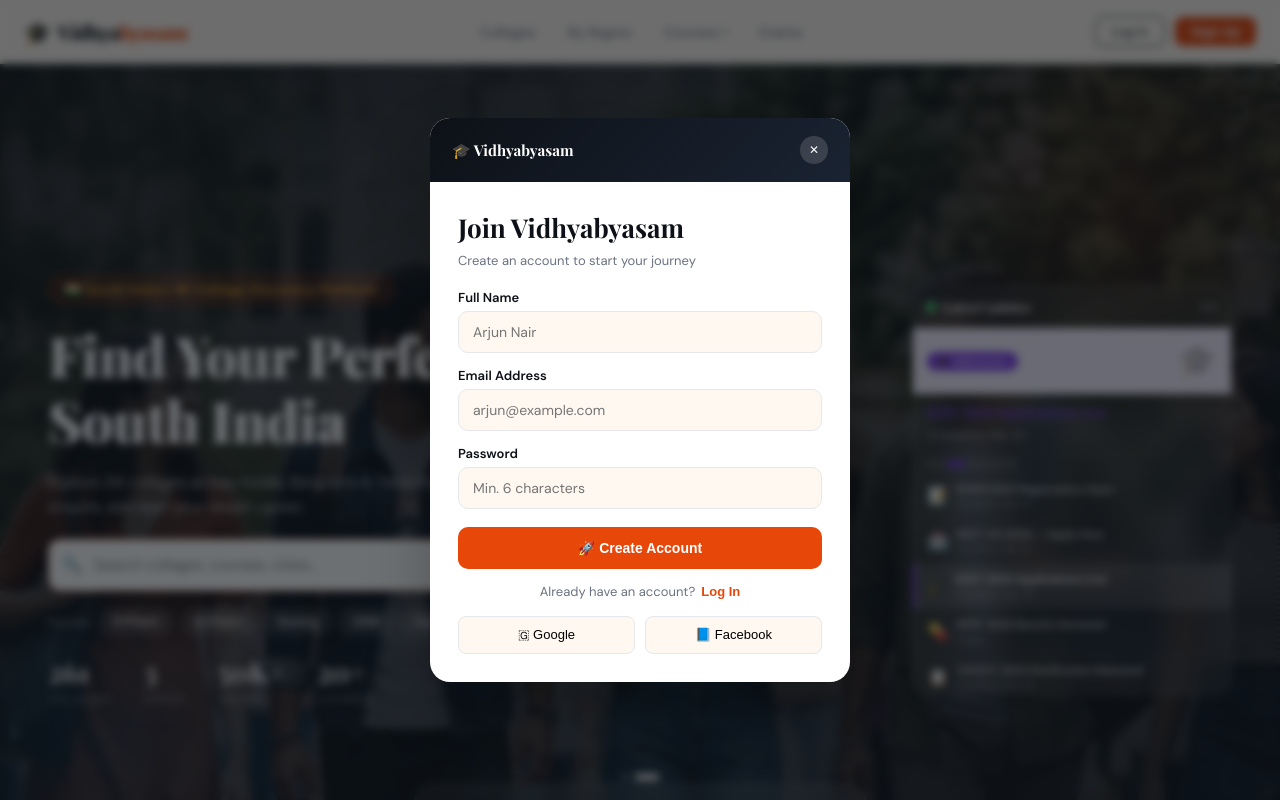
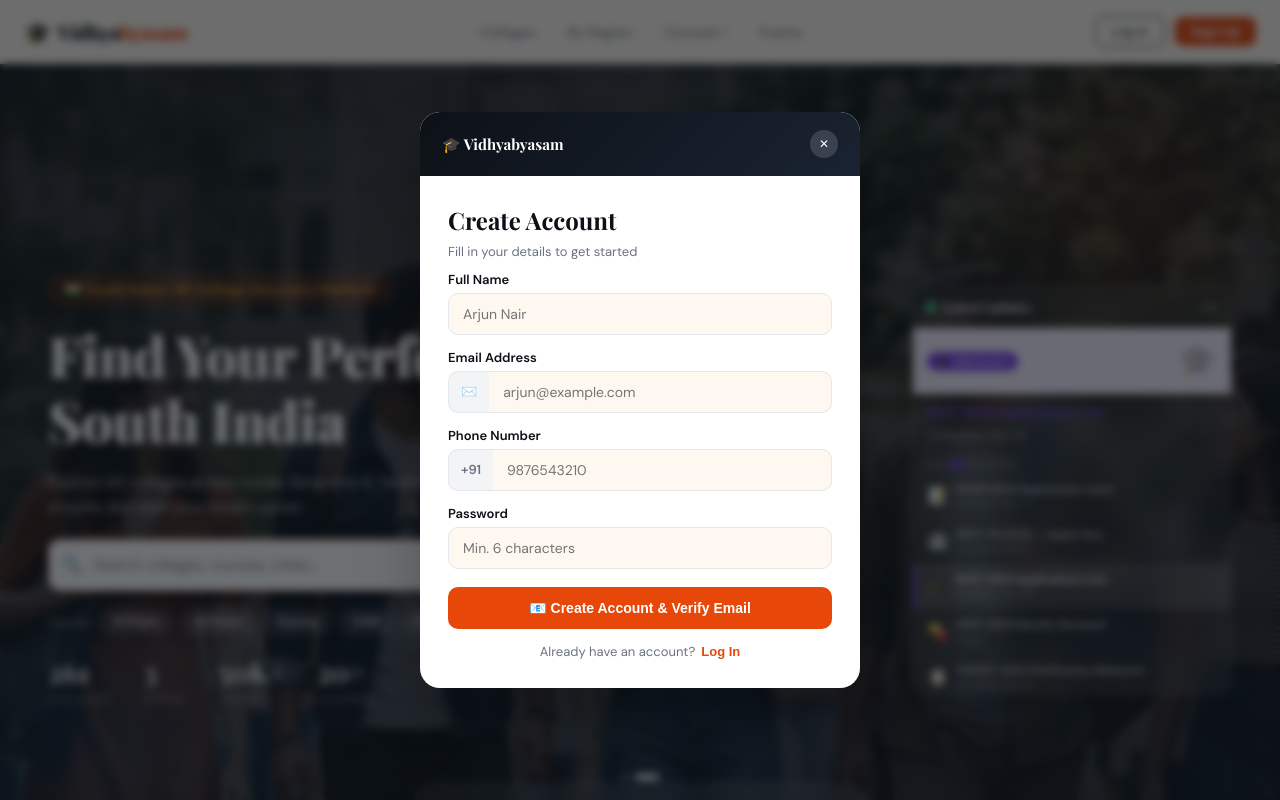
Before and after one commit to Dinoy77/vidhyabyasam, a React (Vite) app: page / in a window 1280 px wide. Both pictures are taken after a click on the button "Sign Up". Shown: the top 800 px of the page. Built offline with nearby package versions, Linux system fonts and the light colour scheme.

Commit message:
feat: email verification signup using Firebase

```diff
--- a/package.json
+++ b/package.json
@@ -12,10 +12,11 @@
     "preview": "vite preview"
   },
   "dependencies": {
+    "firebase": "^12.13.0",
+    "lucide-react": "^0.383.0",
     "react": "^18.2.0",
     "react-dom": "^18.2.0",
-    "react-router-dom": "^6.22.0",
-    "lucide-react": "^0.383.0"
+    "react-router-dom": "^6.22.0"
   },
   "devDependencies": {
     "@types/react": "^18.2.43",
--- a/src/components/AuthModal.jsx
+++ b/src/components/AuthModal.jsx
@@ -1,125 +1,262 @@
-import React, { useState } from 'react';
+import React, { useState, useEffect } from 'react';
 import { useAuth } from '../context/AuthContext';
 
 export default function AuthModal({ mode, onClose, onSwitch }) {
-  const { login, signup } = useAuth();
-  const [form, setForm] = useState({ name: '', email: '', password: '' });
+  const { login, initiateSignup, checkEmailVerified, resendEmailVerification } = useAuth();
+
+  const [step, setStep] = useState('form');
+  const [form, setForm] = useState({ name: '', email: '', phone: '', password: '' });
   const [error, setError] = useState('');
+  const [success, setSuccess] = useState('');
   const [loading, setLoading] = useState(false);
+  const [resendTimer, setResendTimer] = useState(0);
+  const [checking, setChecking] = useState(false);
 
-  const handleSubmit = async (e) => {
+  const isLogin = mode === 'login';
+
+  useEffect(() => {
+    if (resendTimer > 0) {
+      const t = setTimeout(() => setResendTimer(r => r - 1), 1000);
+      return () => clearTimeout(t);
+    }
+  }, [resendTimer]);
+
+  // Auto check every 3 seconds if email is verified
+  useEffect(() => {
+    if (step !== 'verify') return;
+    const interval = setInterval(async () => {
+      const result = await checkEmailVerified();
+      if (result.success) {
+        clearInterval(interval);
+        onClose();
+      }
+    }, 3000);
+    return () => clearInterval(interval);
+  }, [step]);
+
+  const handleLoginSubmit = async (e) => {
     e.preventDefault();
     setError('');
     setLoading(true);
-    await new Promise(r => setTimeout(r, 600));
-    const result = mode === 'login'
-      ? login(form.email, form.password)
-      : signup(form.name, form.email, form.password);
+    const result = await login(form.email, form.password);
     setLoading(false);
     if (result.success) onClose();
     else setError(result.message);
   };
 
-  const isLogin = mode === 'login';
+  const handleSignupSubmit = async (e) => {
+    e.preventDefault();
+    setError('');
+    setLoading(true);
+    const result = await initiateSignup(form.name, form.email, form.phone, form.password);
+    setLoading(false);
+    if (result.success) {
+      setStep('verify');
+      setResendTimer(60);
+    } else {
+      setError(result.message);
+    }
+  };
+
+  const handleManualCheck = async () => {
+    setChecking(true);
+    setError('');
+    const result = await checkEmailVerified();
+    setChecking(false);
+    if (result.success) {
+      onClose();
+    } else {
+      setError(result.message);
+    }
+  };
+
+  const handleResend = async () => {
+    const result = await resendEmailVerification();
+    if (result.success) {
+      setResendTimer(60);
+      setSuccess('Verification email resent! Check your inbox.');
+      setTimeout(() => setSuccess(''), 4000);
+    } else {
+      setError(result.message);
+    }
+  };
 
   return (
-    <div style={styles.overlay} onClick={onClose}>
-      <div style={styles.modal} onClick={e => e.stopPropagation()} className="animate-fadeUp">
-        <div style={styles.header}>
-          <div style={styles.logoMini}>🎓 Vidhyabyasam</div>
-          <button style={styles.closeBtn} onClick={onClose}>✕</button>
+    <div style={s.overlay} onClick={onClose}>
+      <div style={s.modal} onClick={e => e.stopPropagation()} className="animate-fadeUp">
+
+        {/* Header */}
+        <div style={s.header}>
+          <div style={s.logoMini}>🎓 Vidhyabyasam</div>
+          <button style={s.closeBtn} onClick={onClose}>✕</button>
         </div>
-        <div style={styles.body}>
-          <h2 style={styles.title}>{isLogin ? 'Welcome Back' : 'Join Vidhyabyasam'}</h2>
-          <p style={styles.subtitle}>
-            {isLogin ? 'Log in to enquire about colleges' : 'Create an account to start your journey'}
-          </p>
-          {error && <div style={styles.error}>⚠️ {error}</div>}
-          <form onSubmit={handleSubmit} style={styles.form}>
-            {!isLogin && (
-              <div style={styles.field}>
-                <label style={styles.label}>Full Name</label>
-                <input style={styles.input} type="text" placeholder="Arjun Nair"
+
+        {/* ── LOGIN ── */}
+        {isLogin && (
+          <div style={s.body}>
+            <h2 style={s.title}>Welcome Back</h2>
+            <p style={s.subtitle}>Log in to your account</p>
+            {error && <div style={s.error}>⚠️ {error}</div>}
+            <form onSubmit={handleLoginSubmit} style={s.form}>
+              <div style={s.field}>
+                <label style={s.label}>Email Address</label>
+                <input style={s.input} type="email" placeholder="arjun@example.com"
+                  value={form.email} onChange={e => setForm({ ...form, email: e.target.value })} required />
+              </div>
+              <div style={s.field}>
+                <label style={s.label}>Password</label>
+                <input style={s.input} type="password" placeholder="Min. 6 characters"
+                  value={form.password} onChange={e => setForm({ ...form, password: e.target.value })} required />
+              </div>
+              <button type="submit" style={s.submitBtn} disabled={loading}>
+                {loading ? '⏳ Logging in...' : '🔓 Log In'}
+              </button>
+            </form>
+            <div style={s.switchRow}>
+              Don't have an account?
+              <button style={s.switchBtn} onClick={() => onSwitch('signup')}>Sign Up</button>
+            </div>
+          </div>
+        )}
+
+        {/* ── SIGNUP FORM ── */}
+        {!isLogin && step === 'form' && (
+          <div style={s.body}>
+            <h2 style={s.title}>Create Account</h2>
+            <p style={s.subtitle}>Fill in your details to get started</p>
+            {error && <div style={s.error}>⚠️ {error}</div>}
+            <form onSubmit={handleSignupSubmit} style={s.form}>
+              <div style={s.field}>
+                <label style={s.label}>Full Name</label>
+                <input style={s.input} type="text" placeholder="Arjun Nair"
                   value={form.name} onChange={e => setForm({ ...form, name: e.target.value })} required />
               </div>
-            )}
-            <div style={styles.field}>
-              <label style={styles.label}>Email Address</label>
-              <input style={styles.input} type="email" placeholder="arjun@example.com"
-                value={form.email} onChange={e => setForm({ ...form, email: e.target.value })} required />
+              <div style={s.field}>
+                <label style={s.label}>Email Address</label>
+                <div style={s.inputRow}>
+                  <span style={s.prefix}>✉️</span>
+                  <input
+                    style={{ ...s.input, borderLeft: 'none', borderRadius: '0 10px 10px 0' }}
+                    type="email" placeholder="arjun@example.com"
+                    value={form.email} onChange={e => setForm({ ...form, email: e.target.value })} required />
+                </div>
+              </div>
+              <div style={s.field}>
+                <label style={s.label}>Phone Number</label>
+                <div style={s.inputRow}>
+                  <span style={s.prefix}>+91</span>
+                  <input
+                    style={{ ...s.input, borderLeft: 'none', borderRadius: '0 10px 10px 0' }}
+                    type="tel" placeholder="9876543210" maxLength={10}
+                    value={form.phone}
+                    onChange={e => setForm({ ...form, phone: e.target.value.replace(/\D/g, '') })} required />
+                </div>
+              </div>
+              <div style={s.field}>
+                <label style={s.label}>Password</label>
+                <input style={s.input} type="password" placeholder="Min. 6 characters"
+                  value={form.password} onChange={e => setForm({ ...form, password: e.target.value })} required />
+              </div>
+              <button type="submit" style={s.submitBtn} disabled={loading}>
+                {loading ? '⏳ Creating account...' : '📧 Create Account & Verify Email'}
+              </button>
+            </form>
+            <div style={s.switchRow}>
+              Already have an account?
+              <button style={s.switchBtn} onClick={() => onSwitch('login')}>Log In</button>
             </div>
-            <div style={styles.field}>
-              <label style={styles.label}>Password</label>
-              <input style={styles.input} type="password" placeholder="Min. 6 characters"
-                value={form.password} onChange={e => setForm({ ...form, password: e.target.value })} required />
+          </div>
+        )}
+
+        {/* ── EMAIL VERIFICATION SCREEN ── */}
+        {!isLogin && step === 'verify' && (
+          <div style={s.body}>
+            <div style={s.verifyIcon}>📧</div>
+            <h2 style={s.title}>Verify Your Email</h2>
+            <p style={s.subtitle}>
+              We sent a verification link to
+            </p>
+            <div style={s.emailBox}>
+              <strong>{form.email}</strong>
             </div>
-            <button type="submit" style={styles.submitBtn} disabled={loading}>
-              {loading ? '⏳ Please wait...' : isLogin ? '🔓 Log In' : '🚀 Create Account'}
+            <p style={{ ...s.subtitle, marginTop: '12px' }}>
+              Open your email and click the verification link. This page will update automatically once verified.
+            </p>
+
+            {error && <div style={s.error}>⚠️ {error}</div>}
+            {success && <div style={s.successMsg}>✅ {success}</div>}
+
+            <div style={s.stepsList}>
+              <div style={s.stepItem}>
+                <span style={s.stepNum}>1</span>
+                <span>Open your email inbox</span>
+              </div>
+              <div style={s.stepItem}>
+                <span style={s.stepNum}>2</span>
+                <span>Find the email from Vidhyabyasam</span>
+              </div>
+              <div style={s.stepItem}>
+                <span style={s.stepNum}>3</span>
+                <span>Click the verification link</span>
+              </div>
+              <div style={s.stepItem}>
+                <span style={s.stepNum}>4</span>
+                <span>Come back here — you'll be logged in!</span>
+              </div>
+            </div>
+
+            <button style={s.submitBtn} onClick={handleManualCheck} disabled={checking}>
+              {checking ? '⏳ Checking...' : '✅ I Verified My Email'}
             </button>
-          </form>
-          <div style={styles.switchRow}>
-            {isLogin ? "Don't have an account?" : 'Already have an account?'}
-            <button style={styles.switchBtn} onClick={() => onSwitch(isLogin ? 'signup' : 'login')}>
-              {isLogin ? 'Sign Up' : 'Log In'}
+
+            <div style={s.resendRow}>
+              {resendTimer > 0
+                ? <span style={{ color: 'var(--muted)', fontSize: '13px' }}>
+                    Resend in {resendTimer}s
+                  </span>
+                : <button style={s.switchBtn} onClick={handleResend}>
+                    🔄 Resend Verification Email
+                  </button>
+              }
+            </div>
+
+            <button
+              style={{ ...s.switchBtn, marginTop: '8px', display: 'block', width: '100%', textAlign: 'center' }}
+              onClick={() => { setStep('form'); setError(''); }}
+            >
+              ← Use different email
             </button>
           </div>
-          <div style={styles.socialRow}>
-            <button style={styles.socialBtn}>🇬 Google</button>
-            <button style={styles.socialBtn}>📘 Facebook</button>
-          </div>
-        </div>
+        )}
       </div>
     </div>
   );
 }
 
-const styles = {
-  overlay: {
-    position: 'fixed', inset: 0, background: 'rgba(13,17,23,0.6)',
-    backdropFilter: 'blur(4px)', zIndex: 2000,
-    display: 'flex', alignItems: 'center', justifyContent: 'center', padding: '16px',
-  },
-  modal: {
-    background: '#fff', borderRadius: '20px', width: '100%', maxWidth: '420px',
-    boxShadow: '0 25px 60px rgba(0,0,0,0.25)', overflow: 'hidden',
-    maxHeight: '95svh', overflowY: 'auto',
-  },
-  header: {
-    display: 'flex', justifyContent: 'space-between', alignItems: 'center',
-    padding: '18px 22px',
-    background: 'linear-gradient(135deg, #0D1117 0%, #1a2332 100%)', color: '#fff',
-  },
+const s = {
+  overlay: { position: 'fixed', inset: 0, background: 'rgba(13,17,23,0.6)', backdropFilter: 'blur(4px)', zIndex: 2000, display: 'flex', alignItems: 'center', justifyContent: 'center', padding: '16px' },
+  modal: { background: '#fff', borderRadius: '20px', width: '100%', maxWidth: '440px', boxShadow: '0 25px 60px rgba(0,0,0,0.25)', overflow: 'hidden', maxHeight: '95svh', overflowY: 'auto' },
+  header: { display: 'flex', justifyContent: 'space-between', alignItems: 'center', padding: '18px 22px', background: 'linear-gradient(135deg, #0D1117 0%, #1a2332 100%)', color: '#fff' },
   logoMini: { fontFamily: 'Playfair Display, serif', fontWeight: 700, fontSize: '15px' },
-  closeBtn: {
-    background: 'rgba(255,255,255,0.15)', border: 'none', color: '#fff',
-    width: '28px', height: '28px', borderRadius: '50%', cursor: 'pointer', fontSize: '12px',
-  },
+  closeBtn: { background: 'rgba(255,255,255,0.15)', border: 'none', color: '#fff', width: '28px', height: '28px', borderRadius: '50%', cursor: 'pointer', fontSize: '12px' },
   body: { padding: 'clamp(20px,4vw,28px)' },
-  title: { fontFamily: 'Playfair Display, serif', fontSize: 'clamp(20px,4vw,26px)', marginBottom: '6px' },
-  subtitle: { color: 'var(--muted)', fontSize: '13px', marginBottom: '18px', lineHeight: 1.5 },
-  error: {
-    background: '#FEF2F2', color: '#DC2626', border: '1px solid #FECACA',
-    borderRadius: '8px', padding: '10px 14px', fontSize: '13px', marginBottom: '14px',
-  },
+  title: { fontFamily: 'Playfair Display, serif', fontSize: 'clamp(20px,4vw,24px)', marginBottom: '6px' },
+  subtitle: { color: 'var(--muted)', fontSize: '13px', marginBottom: '8px', lineHeight: 1.6 },
+  error: { background: '#FEF2F2', color: '#DC2626', border: '1px solid #FECACA', borderRadius: '8px', padding: '10px 14px', fontSize: '13px', marginBottom: '14px' },
+  successMsg: { background: '#ECFDF5', color: '#059669', border: '1px solid #A7F3D0', borderRadius: '8px', padding: '10px 14px', fontSize: '13px', marginBottom: '14px' },
   form: { display: 'flex', flexDirection: 'column', gap: '14px' },
   field: { display: 'flex', flexDirection: 'column', gap: '5px' },
   label: { fontSize: '13px', fontWeight: 600 },
-  input: {
-    padding: '11px 14px', borderRadius: '10px', fontSize: '14px',
-    border: '1.5px solid var(--border)', background: 'var(--cream)', width: '100%',
-  },
-  submitBtn: {
-    padding: '13px', borderRadius: '10px', fontSize: '14px', fontWeight: 700,
-    background: 'var(--accent)', color: '#fff', border: 'none', cursor: 'pointer', marginTop: '4px',
-  },
-  switchRow: {
-    textAlign: 'center', marginTop: '14px', fontSize: '13px', color: 'var(--muted)',
-    display: 'flex', gap: '6px', justifyContent: 'center', alignItems: 'center', flexWrap: 'wrap',
-  },
+  input: { padding: '11px 14px', borderRadius: '10px', fontSize: '14px', border: '1.5px solid var(--border)', background: 'var(--cream)', width: '100%', fontFamily: 'DM Sans, sans-serif' },
+  inputRow: { display: 'flex', alignItems: 'stretch' },
+  prefix: { padding: '11px 12px', background: '#F3F4F6', border: '1.5px solid var(--border)', borderRight: 'none', borderRadius: '10px 0 0 10px', fontSize: '13px', fontWeight: 600, color: 'var(--muted)', display: 'flex', alignItems: 'center' },
+  submitBtn: { padding: '13px', borderRadius: '10px', fontSize: '14px', fontWeight: 700, background: 'var(--accent)', color: '#fff', border: 'none', cursor: 'pointer', marginTop: '4px', width: '100%' },
+  switchRow: { textAlign: 'center', marginTop: '14px', fontSize: '13px', color: 'var(--muted)', display: 'flex', gap: '6px', justifyContent: 'center', alignItems: 'center' },
   switchBtn: { background: 'none', border: 'none', color: 'var(--accent)', fontWeight: 700, cursor: 'pointer', fontSize: '13px' },
-  socialRow: { display: 'flex', gap: '10px', marginTop: '16px' },
-  socialBtn: {
-    flex: 1, padding: '10px', borderRadius: '8px', fontSize: '13px', fontWeight: 500,
-    background: 'var(--cream)', border: '1.5px solid var(--border)', cursor: 'pointer',
-  },
+  verifyIcon: { fontSize: '56px', textAlign: 'center', marginBottom: '12px' },
+  emailBox: { background: 'var(--cream)', border: '1px solid var(--border)', borderRadius: '10px', padding: '12px 16px', textAlign: 'center', fontSize: '14px', marginBottom: '8px' },
+  stepsList: { display: 'flex', flexDirection: 'column', gap: '10px', margin: '16px 0' },
+  stepItem: { display: 'flex', alignItems: 'center', gap: '12px', fontSize: '13px', color: 'var(--deep)' },
+  stepNum: { width: '24px', height: '24px', borderRadius: '50%', background: 'var(--accent)', color: '#fff', display: 'flex', alignItems: 'center', justifyContent: 'center', fontSize: '12px', fontWeight: 700, flexShrink: 0 },
+  resendRow: { textAlign: 'center', marginTop: '16px' },
 };
--- a/src/context/AuthContext.jsx
+++ b/src/context/AuthContext.jsx
@@ -1,37 +1,108 @@
 import React, { createContext, useContext, useState } from 'react';
+import {
+  signInWithEmailAndPassword,
+  createUserWithEmailAndPassword,
+  sendEmailVerification,
+  updateProfile,
+  reload,
+} from 'firebase/auth';
+import { auth } from '../firebase';
 
 const AuthContext = createContext(null);
 
 export function AuthProvider({ children }) {
   const [user, setUser] = useState(null);
+  const [pendingUser, setPendingUser] = useState(null);
 
-  const login = (email, password) => {
-    // Simulate login — in real app, call your API
-    if (email && password.length >= 6) {
-      const userData = {
-        name: email.split('@')[0].replace(/[._]/g, ' ').replace(/\b\w/g, c => c.toUpperCase()),
-        email,
-        avatar: email[0].toUpperCase(),
-      };
-      setUser(userData);
+  // ── LOGIN ──
+  const login = async (email, password) => {
+    try {
+      const result = await signInWithEmailAndPassword(auth, email, password);
+      setUser({
+        name: result.user.displayName || email.split('@')[0],
+        email: result.user.email,
+        avatar: (result.user.displayName || email)[0].toUpperCase(),
+        emailVerified: result.user.emailVerified,
+      });
       return { success: true };
+    } catch (err) {
+      return { success: false, message: 'Invalid email or password. Please try again.' };
     }
-    return { success: false, message: 'Invalid credentials. Password must be 6+ characters.' };
   };
 
-  const signup = (name, email, password) => {
-    if (name && email && password.length >= 6) {
-      const userData = { name, email, avatar: name[0].toUpperCase() };
-      setUser(userData);
+  // ── SIGNUP STEP 1 — Create account and send email verification ──
+  const initiateSignup = async (name, email, phone, password) => {
+    if (!name || !email || !phone || password.length < 6) {
+      return { success: false, message: 'All fields required. Password must be 6+ characters.' };
+    }
+    if (!/^\d{10}$/.test(phone)) {
+      return { success: false, message: 'Enter a valid 10-digit phone number.' };
+    }
+
+    try {
+      const userCredential = await createUserWithEmailAndPassword(auth, email, password);
+      await updateProfile(userCredential.user, { displayName: name });
+      await sendEmailVerification(userCredential.user);
+
+      setPendingUser({ name, email, phone, password });
       return { success: true };
+    } catch (err) {
+      if (err.code === 'auth/email-already-in-use') {
+        return { success: false, message: 'Email already registered. Please log in.' };
+      }
+      return { success: false, message: err.message || 'Signup failed. Please try again.' };
     }
-    return { success: false, message: 'All fields required. Password must be 6+ characters.' };
   };
 
-  const logout = () => setUser(null);
+  // ── SIGNUP STEP 2 — Check if email is verified ──
+  const checkEmailVerified = async () => {
+    try {
+      const currentUser = auth.currentUser;
+      if (!currentUser) return { success: false, message: 'Session expired. Please try again.' };
+
+      await reload(currentUser);
+
+      if (currentUser.emailVerified) {
+        setUser({
+          name: pendingUser.name,
+          email: pendingUser.email,
+          phone: pendingUser.phone,
+          avatar: pendingUser.name[0].toUpperCase(),
+          emailVerified: true,
+        });
+        setPendingUser(null);
+        return { success: true };
+      } else {
+        return { success: false, message: 'Email not verified yet. Please check your inbox and click the verification link.' };
+      }
+    } catch (err) {
+      return { success: false, message: 'Verification check failed. Please try again.' };
+    }
+  };
+
+  // ── Resend email verification ──
+  const resendEmailVerification = async () => {
+    try {
+      const currentUser = auth.currentUser;
+      if (!currentUser) return { success: false, message: 'Session expired.' };
+      await sendEmailVerification(currentUser);
+      return { success: true };
+    } catch (err) {
+      return { success: false, message: 'Failed to resend. Please wait a moment and try again.' };
+    }
+  };
+
+  const logout = () => {
+    auth.signOut();
+    setUser(null);
+  };
 
   return (
-    <AuthContext.Provider value={{ user, login, signup, logout }}>
+    <AuthContext.Provider value={{
+      user, login, initiateSignup,
+      checkEmailVerified, resendEmailVerification,
+      pendingUser, logout,
+    }}>
       {children}
     </AuthContext.Provider>
   );
--- /dev/null
+++ b/src/firebase.js
@@ -0,0 +1,15 @@
+import { initializeApp } from 'firebase/app';
+import { getAuth } from 'firebase/auth';
+
+const firebaseConfig = {
+  apiKey: "AIzaSyCEu3RYjyNTlFLx2k1M6gIUO9wXAALxbFg",
+  authDomain: "vidhyabyasam.firebaseapp.com",
+  projectId: "vidhyabyasam",
+  storageBucket: "vidhyabyasam.firebasestorage.app",
+  messagingSenderId: "790254609103",
+  appId: "1:790254609103:web:ebf20fd3fb8158e6cecdba"
+};
+
+const app = initializeApp(firebaseConfig);
+export const auth = getAuth(app);
+export default app;
```
Also changed, not shown: 1 other file (tests, documents, lock files or other folders).
